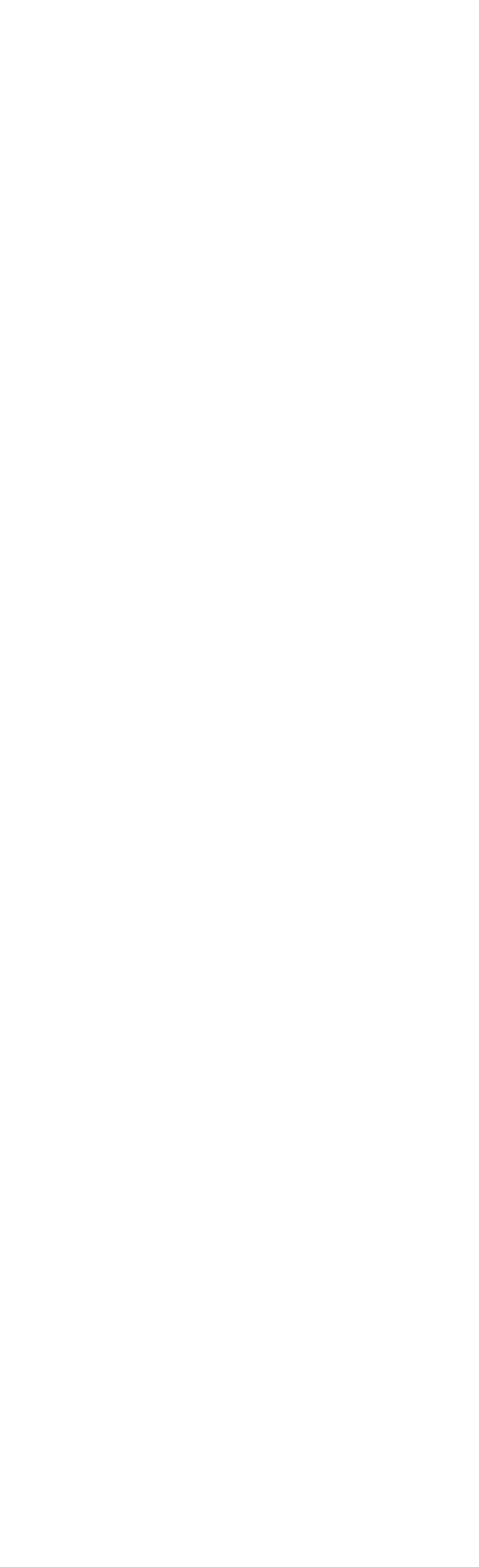
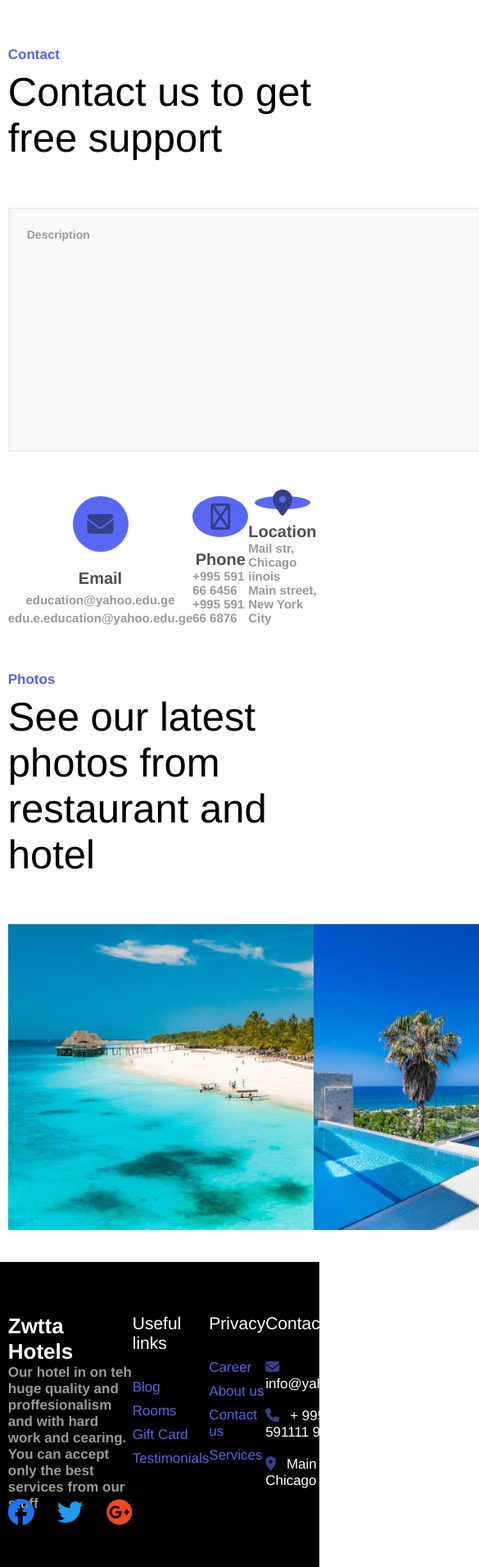
Before and after one commit to DatoTsagurishvili/forms, a plain HTML site: page index.html in a window 390 px wide. Shown: the top 1911 px of the page at 82% size, 585 px wide, since content can reach past the window. Before the commit the page ends 844 px from the top, so only its background shows below. Drawn offline with Linux system fonts and the light colour scheme.

Commit message:
pre-responsive

```diff
--- a/css/style.css
+++ b/css/style.css
@@ -0,0 +1,204 @@
+.s1div1 {
+    margin: 57px auto 53px;
+    max-width: 1146px;
+    width: 95%;
+}
+.div1 {
+    width: 371px;
+    margin-bottom: 57px;
+}
+h6 {
+    color: #5863E3;
+    font-size: 17px;
+    font-family: Helvetica;
+    font-style: normal;
+    font-weight: 700;
+    line-height: normal;
+    margin-bottom: 7px;
+}
+h2 {
+    color: #000;
+    font-size: 49px;
+    font-family: Helvetica;
+    font-style: normal;
+    font-weight: 400;
+    line-height: normal;
+}
+.s1div2 {
+    display: flex;
+    justify-content: space-between;
+
+}
+#textarea {
+    width: 756px;
+    height: 298px;
+    resize: none;
+    padding: 23px 0 0 21px;
+    border: 2px solid rgba(212, 211, 211, 0.30);
+    background: #F8F8F8;
+}
+.inputsdiv {
+    width: 370px;
+    height: 298px;
+    display: flex;
+    flex-direction: column;
+    justify-content: space-between;
+}
+::placeholder {
+    color: #99999A;
+    font-size: 14px;
+    font-family: Helvetica;
+    font-style: normal;
+    font-weight: 700;
+    line-height: normal;
+}
+.area {
+    vertical-align: top;
+    margin-bottom: 51px;
+}
+.inputsdiv input {
+    vertical-align: top;
+    max-width: 370px;
+    width: 100%;
+    height: 59px;
+    border: 2px solid rgba(212, 211, 211, 0.30);
+    background: #F8F8F8;
+}
+.inputsdiv #submit {
+    width: 370px;
+    height: 59px;
+    background: #5968F4;
+    color: #FBFBFF;
+    font-size: 14px;
+    font-family: Helvetica;
+    font-style: normal;
+    font-weight: 700;
+    line-height: normal;
+}
+.infodiv {
+    display: flex;
+    justify-content: space-around;
+    width: 100%;
+}
+.info {
+    width: 68px;
+    height: 68px;
+    border-radius: 100%;
+    background: #5968F4;
+    display: flex;
+    justify-content: center;
+    align-items: center;
+    margin-bottom: 16px;
+}
+.infotext {
+    width: 226px;
+    height: 157px;
+    display: flex;
+    flex-direction: column;
+    align-items: center;
+    justify-content: space-between;
+}
+h1 {
+    color: #4E4D54;
+    font-size: 20px;
+    font-family: Helvetica;
+    font-style: normal;
+    font-weight: 700;
+    line-height: normal;
+}
+a {
+    color: #99999A;
+    font-size: 15px;
+    font-family: Helvetica;
+    font-style: normal;
+    font-weight: 700;
+    line-height: normal;
+}
+.photos {
+    max-width:1319px;
+    width: 95%;
+    margin: 0 auto;
+    display: flex;
+    justify-content: space-between;
+}
+.s-2 {
+    margin-bottom: 39px;
+}
+footer {
+    background-color:#000000 ;
+    height: 372px;
+    padding: 63px 0 107px;
+}
+.footerdiv {
+    margin:0 auto;
+    max-width: 1146px;
+    width: 95%;
+    display: flex;
+    justify-content: space-between;
+}
+.row1 {
+    width: 295px;
+    height: 206px;
+    display: flex;
+    flex-direction: column;
+    justify-content: space-between;
+}
+h5 {
+    color: #FFF;
+    font-size: 26px;
+    font-family: Helvetica;
+    font-style: normal;
+    font-weight: 700;
+    line-height: normal;
+}
+p {
+    color: #99999A;
+    font-size: 17px;
+    font-family: Helvetica;
+    font-style: normal;
+    font-weight: 700;
+    line-height: normal;
+    width: 100%;
+}
+.logos {
+    width: 152px;
+    display: flex;
+    justify-content: space-between;
+}
+.row2 {
+    display: flex;
+    justify-content: space-between;
+    width: 600px;
+}
+h3 {
+    color: #FFF;
+    font-size: 21px;
+    font-family: Helvetica;
+    font-style: normal;
+    font-weight: 400;
+    line-height: normal;
+    margin-bottom: 32px;
+}
+li {
+    color: #5863E3;
+    font-size: 17px;
+    font-family: Helvetica;
+    font-style: normal;
+    font-weight: 400;
+    line-height: normal;
+    margin-bottom: 9px;
+}
+li a {
+    color: #FFF;
+    font-size: 17px;
+    font-family: Helvetica;
+    font-style: normal;
+    font-weight: 400;
+    line-height: normal;
+}
+.list ul li {
+    margin-bottom: 19px;
+}
+li i {
+    margin-right: 13px;
+}
--- a/index.html
+++ b/index.html
@@ -1,6 +1,7 @@
 <!DOCTYPE html>
 <html lang="en">
     <head>
+        <script src="https://kit.fontawesome.com/c67362cac6.js" crossorigin="anonymous"></script>
         <meta charset="UTF-8">
         <meta name="viewport" content="width=device-width, initial-scale=1.0">
         <title>Document</title>
@@ -9,6 +10,107 @@
         <link rel="stylesheet" href="css/media.css">
     </head>
     <body>
-
+        <section class="s-1">
+            <div class="s1div1">
+                <div class="div1">
+                    <h6>Contact</h6>
+                    <h2>Contact us to get free support</h2>
+                </div>
+                <div class="s1div2">
+                    <div class="area">
+                        <form>
+                        <textarea name="textarea" id="textarea"placeholder="Description"></textarea>
+                        </form>
+                    </div>
+                    <div class="inputsdiv">
+                         <input type="text" name="subject" id="subject" placeholder="subject">
+                        <input type="text" name="NameSurname" id="name" placeholder="Name / Surname" >
+                        <input type="email" name="email" id="email" placeholder="Email">
+                        <input type="submit" name="submit" id="submit" placeholder="Submit">
+                    </div>
+                </div>
+                <div class="infodiv">
+                    <div class="infotext">
+                        <div class="info">
+                            <i class="fa-solid fa-envelope fa-2xl" style="color: #344188;"></i>
+                        </div>
+                        <h1>Email</h1>
+                        <a href="mailto:education@yahoo.edu.ge">education@yahoo.edu.ge </a>
+                        <a href="mailto: edu.e.education@yahoo.edu.ge">edu.e.education@yahoo.edu.ge</a>
+                    </div>
+                    <div class="infotext">
+                        <div class="info">
+                            <i class="fa-regular fa-phone fa-2xl" style="color: #344188;"></i>
+                        </div>
+                        <h1>Phone</h1>
+                        <a href="tel:+995 591 66 6456">+995 591 66 6456</a>
+                        <a href="tel:+995 591 66 6876">+995 591 66 6876 </a>
+                    </div>
+                    <div class="infotext">
+                        <div class="info">
+                            <i class="fa-sharp fa-solid fa-location-dot fa-2xl" style="color: #344188;"></i>
+                        </div>
+                        <h1>Location</h1>
+                         <a>Mail str, Chicago iinois</a>
+                         <a>Main street, New York City</a>
+                    </div>
+                </div>
+            </div>
+        </section>
+        <section class="s-2">
+            <div class="s1div1">
+                <div class="div1">
+                    <h6>Photos</h6>
+                    <h2>See our latest photos from restaurant and hotel </h2>
+                </div>
+            </div>
+            <div class="photos">
+               <img src="images/Rectangle 6.jpg" alt="beach">
+               <img src="images/Rectangle 7.jpg" alt="pool">
+               <img src="images/Rectangle 8.jpg" alt="house interior">
+            </div>
+        </section>
+        <footer>
+            <div class="footerdiv">
+                <div class="row1">
+                    <h5>Zwtta Hotels</h5>
+                    <p>Our hotel in on teh huge quality and proffesionalism and with hard work and cearing. You can accept only the best services from our stuff</p>
+                    <div class="logos">
+                        <i class="fa-brands fa-facebook fa-2xl" style="color: #1877f2;"></i>
+                        <i class="fa-brands fa-twitter fa-2xl" style="color: #1d9bf0;"></i>
+                        <i class="fa-brands fa-google-plus fa-2xl" style="color: #f24822;"></i>
+                    </div>
+                 </div>
+                 <div class="row2">
+                    <div>
+                        <h3>Useful links</h3>
+                         <ul>
+                            <li>Blog</li>
+                            <li>Rooms</li>
+                            <li>Gift Card</li>
+                            <li>Testimonials</li>
+                        </ul>
+                    </div>
+                    <div>
+                        <h3>Privacy</h3>
+                        <ul>
+                            <li>Career</li>
+                            <li>About us</li>
+                            <li>Contact us</li>
+                            <li>Services</li>
+                        </ul>
+                    </div>
+                    <div class="list">
+                        <h3>Contact Info</h3>
+                        <ul>
+                            <li><i class="fa-solid fa-envelope" style="color: #344188;"></i> <a href="mailto:info@yahoo.com">info@yahoo.com</a></li>
+                            <li><i class="fa-solid fa-phone" style="color: #344188;"></i><a href="tel:+ 995 591111 999">+ 995 591111 999</a></li>
+                            <li><i class="fa-solid fa-location-dot" style="color: #344188;"></i><a>Main str. Chicago Illinois</a></li>
+                        </ul>
+                    </div>
+                </div>
+                 </div>
+            </div>
+        </footer>
     </body>
 </html>
```
Also changed, not shown: images/Rectangle 6.jpg (added), images/Rectangle 7.jpg (added), images/Rectangle 8.jpg (added).
